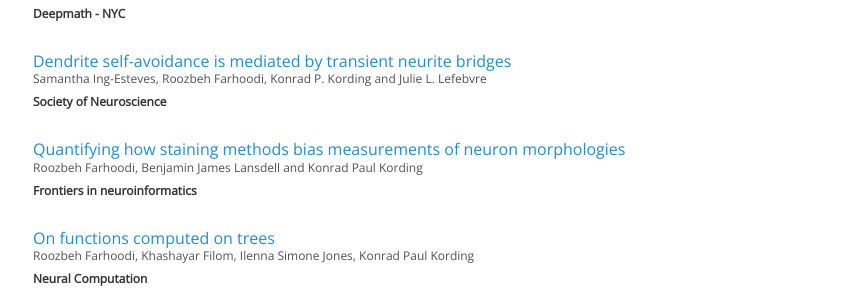
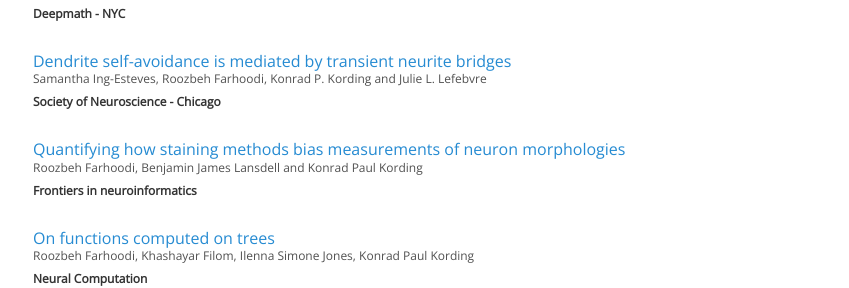
Before and after one commit to KordingLab/KordingLab.github.io, a Jekyll site: the page built from _people/roozbeh_farhoodi.md, in a window 1280 px wide and 900 px high, scrolled down 631 px. Shown: the part 167-455 px from the top of the window, without its empty margins (222-1071 px from the left). Built offline with Jekyll 4.4.1, drawn with Linux system fonts in a browser that asks for light colours; nearby versions of some CDN libraries; comment, search, counter and statistics services are not loaded.

Commit message:
update roozbeh

```diff
--- a/_people/roozbeh_farhoodi.md
+++ b/_people/roozbeh_farhoodi.md
@@ -26,7 +26,7 @@ My [Homepage](https://roozbehfarhoodi.github.io/)
 
 [Dendrite self-avoidance is mediated by transient neurite bridges](https://www.abstractsonline.com/pp8/#!/7883/presentation/50793)  <br>
 <sup>Samantha Ing-Esteves, Roozbeh Farhoodi, Konrad P. Kording and Julie L. Lefebvre</sup> <br>
-<sup>**Society of Neuroscience**
+<sup>**Society of Neuroscience - Chicago**
 
 [Quantifying how staining methods bias measurements of neuron morphologies](https://www.frontiersin.org/articles/10.3389/fninf.2019.00036/full)
   <br>
```
